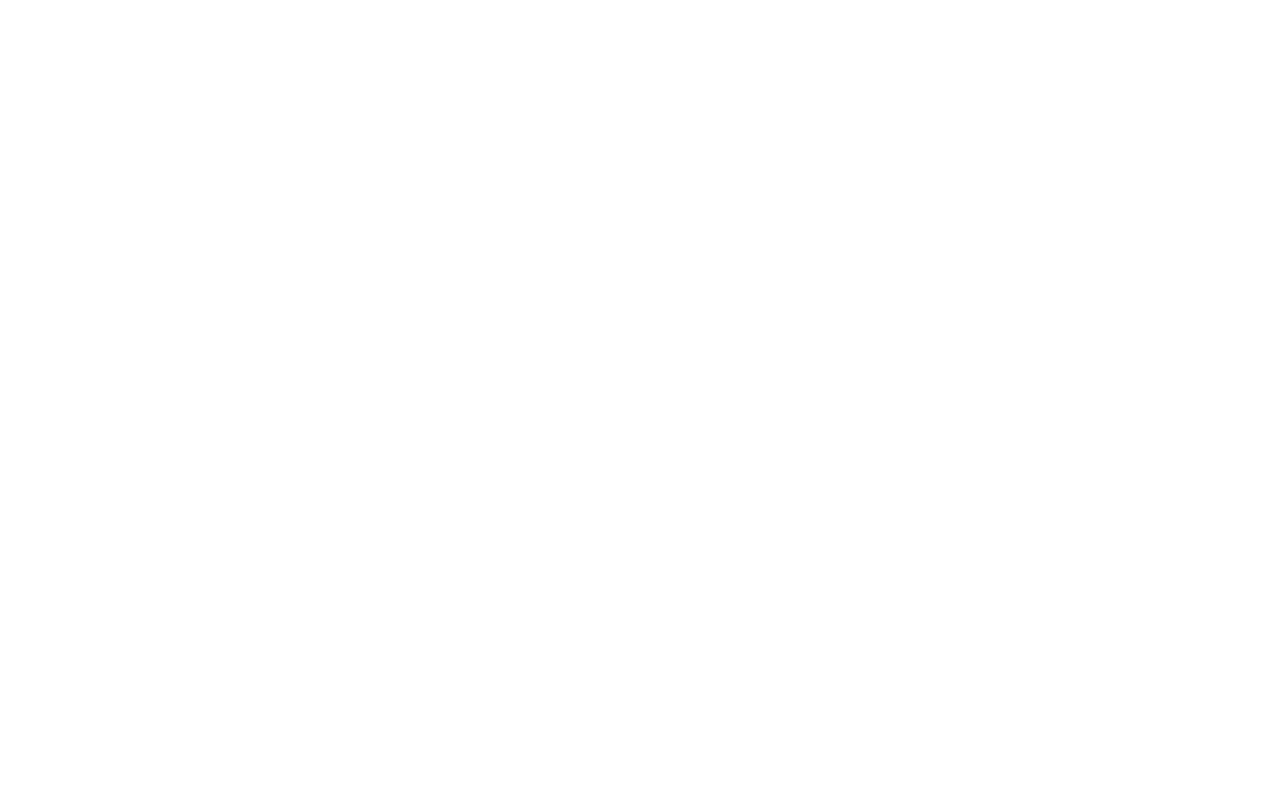
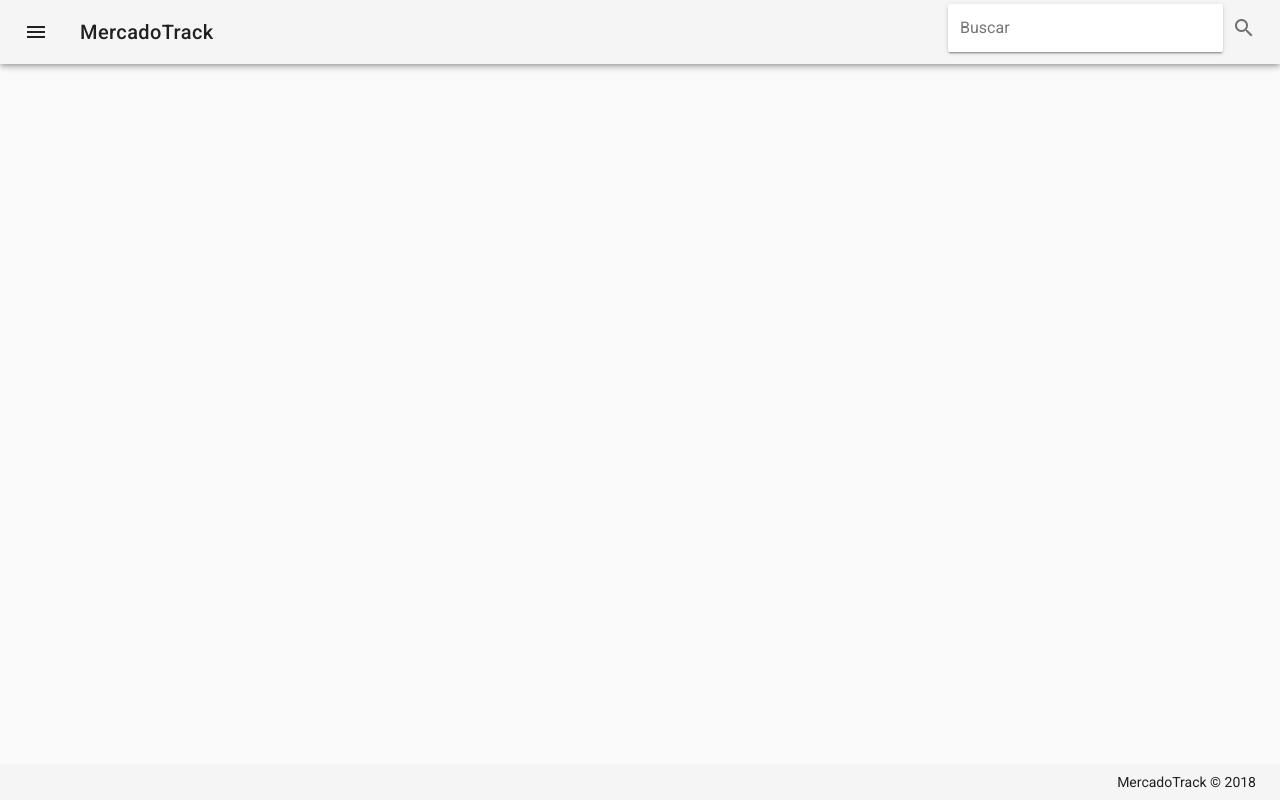
Before and after one commit to MercadoTrack/web-legacy, a Vue app: page /dash in a window 1280 px wide. Built offline with nearby package versions, Linux system fonts and the light colour scheme.

Commit message:
vuetify-fiddle

```diff
--- a/package.json
+++ b/package.json
@@ -8,8 +8,10 @@
     "lint": "vue-cli-service lint"
   },
   "dependencies": {
+    "bootstrap": "^4.1.3",
     "vue": "^2.5.17",
     "vue-router": "^3.0.1",
+    "vuetify": "^1.3.0",
     "vuex": "^3.0.1"
   },
   "devDependencies": {
@@ -19,6 +21,7 @@
     "@vue/eslint-config-standard": "^3.0.3",
     "node-sass": "^4.9.0",
     "sass-loader": "^7.0.1",
+    "vue-cli-plugin-vuetify": "^0.4.6",
     "vue-template-compiler": "^2.5.17"
   }
 }
--- a/public/index.html
+++ b/public/index.html
@@ -6,6 +6,8 @@
     <meta name="viewport" content="width=device-width,initial-scale=1.0">
     <link rel="icon" href="<%= BASE_URL %>favicon.ico">
     <title>mercadotrack-web</title>
+    <link rel="stylesheet" href="https://fonts.googleapis.com/css?family=Roboto:100,300,400,500,700,900">
+    <link rel="stylesheet" href="https://fonts.googleapis.com/css?family=Material+Icons">
   </head>
   <body>
     <noscript>
--- a/src/App.vue
+++ b/src/App.vue
@@ -1,10 +1,15 @@
 <template>
-  <div id="app">
+  <v-app>
     <router-view/>
-  </div>
+    <v-footer app class="px-4">
+      <v-spacer></v-spacer>
+      <span>MercadoTrack &copy; {{ new Date().getFullYear() }}</span>
+    </v-footer>
+  </v-app>
 </template>
 
 <style lang="scss">
+
 html,
 body,
 #app {
--- /dev/null
+++ b/src/components/ArticleCard.vue
@@ -0,0 +1,34 @@
+<template>
+  <v-card>
+    <v-container fluid class="pa-0">
+      <v-img src="https://cdn.vuetifyjs.com/images/cards/desert.jpg" aspect-ratio="2.75" ></v-img>
+      <v-card-title primary-title>
+        <div>
+          <h4 class="title mb-0">{{ article.title }}</h4>
+          <div>Test</div>
+        </div>
+      </v-card-title>
+      <v-card-actions>
+        <v-btn flat color="primary">
+          History <div class="ml-1 v-badge__badge primary">{{ article.history.length }}</div>
+        </v-btn>
+        <v-spacer></v-spacer>
+        <v-btn flat color="primary"><v-icon>share</v-icon></v-btn>
+      </v-card-actions>
+    </v-container>
+  </v-card>
+</template>
+
+<script>
+export default {
+  name: 'article-card',
+  props: [ 'article' ]
+}
+</script>
+
+<style lang="scss" scoped>
+.v-badge__badge {
+  position: unset;
+  display: inline-block;
+}
+</style>
--- a/src/main.js
+++ b/src/main.js
@@ -1,4 +1,5 @@
 import Vue from 'vue'
+import './plugins/vuetify'
 import App from './App.vue'
 import router from './router'
 import store from './store'
--- /dev/null
+++ b/src/plugins/vuetify.js
@@ -0,0 +1,20 @@
+import Vue from 'vue'
+import Vuetify from 'vuetify'
+import 'vuetify/dist/vuetify.min.css'
+
+/*
+import colors from 'vuetify/es5/util/colors'
+
+Vue.use(Vuetify, {
+  theme: {
+    primary: colors.purple,
+    secondary: colors.grey.darken1,
+    accent: colors.shades.black,
+    error: colors.red.accent3
+  }
+})
+*/
+
+Vue.use(Vuetify, {
+  iconfont: 'md'
+})
--- a/src/router.js
+++ b/src/router.js
@@ -1,6 +1,7 @@
 import Vue from 'vue'
 import Router from 'vue-router'
 import Home from './views/Home.vue'
+import Dash from './views/Dash.vue'
 
 Vue.use(Router)
 
@@ -12,6 +13,11 @@
       path: '/',
       name: 'home',
       component: Home
+    },
+    {
+      path: '/dash',
+      name: 'dash',
+      component: Dash
     }
   ]
 })
--- /dev/null
+++ b/src/views/Dash.vue
@@ -0,0 +1,62 @@
+<template>
+  <div>
+    <v-navigation-drawer v-model="drawer" fixed app>
+      <v-list dense>
+        <v-list-tile @click="1">
+          <v-list-tile-action>
+            <v-icon>home</v-icon>
+          </v-list-tile-action>
+          <v-list-tile-content>
+            <v-list-tile-title>Home</v-list-tile-title>
+          </v-list-tile-content>
+        </v-list-tile>
+      </v-list>
+    </v-navigation-drawer>
+    <v-toolbar app fixed clipped-left>
+      <v-toolbar-side-icon @click.stop="drawer = !drawer"></v-toolbar-side-icon>
+      <v-toolbar-title>MercadoTrack</v-toolbar-title>
+      <v-spacer></v-spacer>
+      <v-flex xs12 sm6 md3>
+        <v-text-field solo label="Buscar" append-outer-icon="search" clearable @click:append-outer="search"></v-text-field>
+      </v-flex>
+    </v-toolbar>
+    <v-content>
+      <div class="cards-container-wrapper">
+        <v-container fluid>
+          <v-layout wrap>
+            <v-flex xs12 sm6 md4 xl2 pa-2 v-for="article in articles" :key="article.id">
+              <ArticleCard :article="article" />
+            </v-flex>
+          </v-layout>
+        </v-container>
+      </div>
+    </v-content>
+  </div>
+</template>
+<script>
+import ArticleCard from '../components/ArticleCard.vue'
+
+export default {
+  name: 'dash',
+  components: { ArticleCard },
+  data: () => ({
+    drawer: false,
+    articles: []
+  }),
+  methods: {
+    search () {
+      fetch(`https://api.mercadotrack.com/articles`)
+        .then(res => res.json())
+        .then(res => {
+          this.articles = res.page
+        })
+    }
+  }
+}
+</script>
+
+<style lang="sass" scoped>
+.cards-container-wrapper
+  height: calc(100vh - 100px)
+  overflow: auto
+</style>
```
Also changed, not shown: 1 other file (tests, documents, lock files or other folders).
